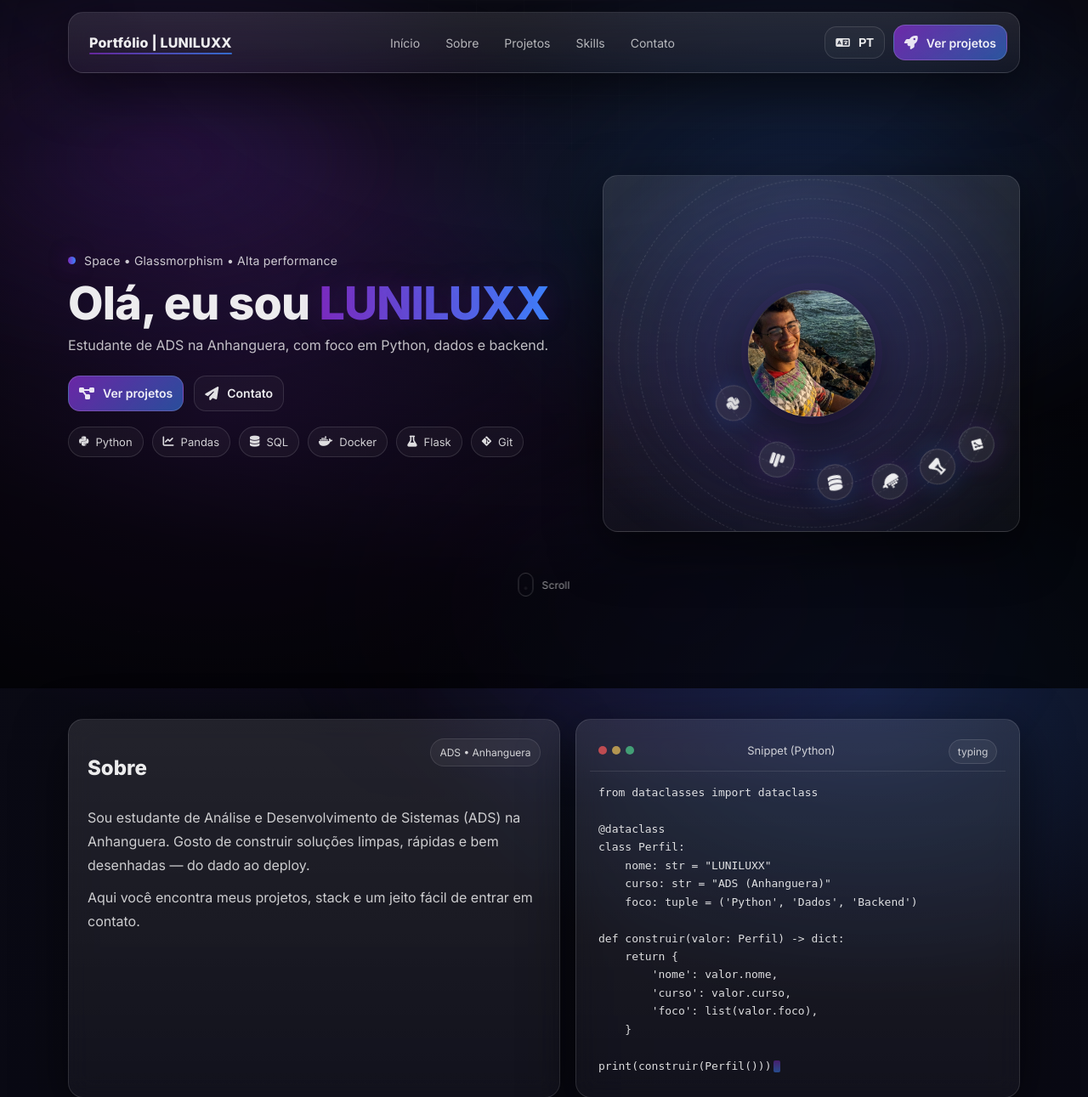
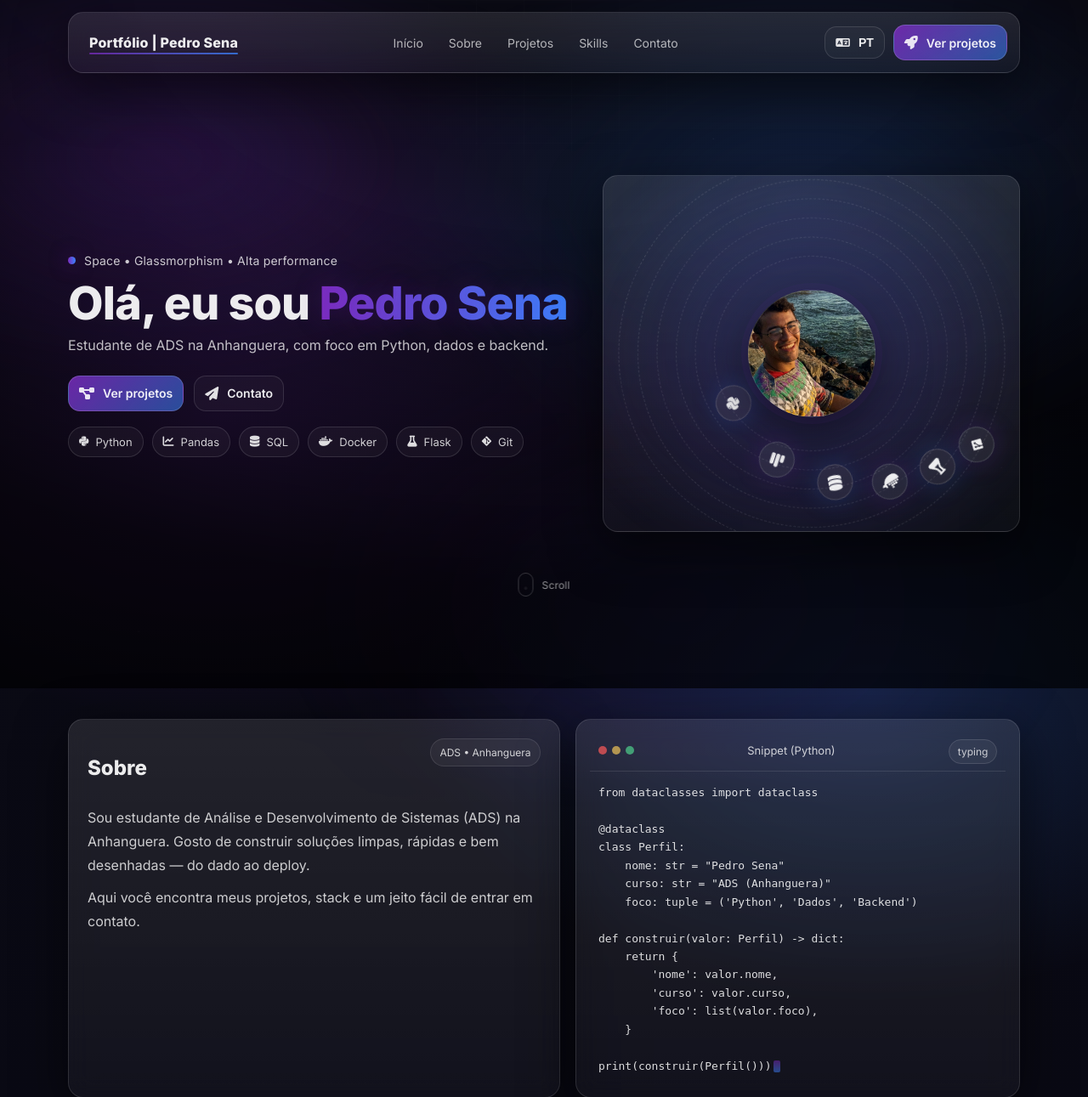
Before and after one commit to Luxn1er/portfolioWeb, a Flask app: page / in a window 1280 px wide. Shown: the top 1291 px of the page at 85% size. Run offline with Flask 3, Linux system fonts and the light colour scheme; some libraries are stand-ins or nearby versions.

Commit message:
refactor: altera nome para Pedro Sena
Made-with: Cursor

```diff
--- a/app.py
+++ b/app.py
@@ -9,14 +9,14 @@ I18N: dict[str, dict] = {
     "pt": {
         "meta": {
             "langName": "Português",
-            "title": "Portfólio | LUNILUXX",
+            "title": "Portfólio | Pedro Sena",
             "description": "Portfólio bilingue (PT/EN) com foco em dados e backend em Python.",
         },
         "nav": {"home": "Início", "about": "Sobre", "projects": "Projetos", "skills": "Skills", "contact": "Contato"},
         "hero": {
             "kicker": "Space • Glassmorphism • Alta performance",
             "titleA": "Olá, eu sou",
-            "titleB": "LUNILUXX",
+            "titleB": "Pedro Sena",
             "subtitle": "Estudante de ADS na Anhanguera, com foco em Python, dados e backend.",
             "ctaPrimary": "Ver projetos",
             "ctaSecondary": "Contato",
@@ -62,14 +62,14 @@ I18N: dict[str, dict] = {
     "en": {
         "meta": {
             "langName": "English",
-            "title": "Portfolio | LUNILUXX",
+            "title": "Portfolio | Pedro Sena",
             "description": "Bilingual (PT/EN) portfolio focused on data and Python backend.",
         },
         "nav": {"home": "Home", "about": "About", "projects": "Projects", "skills": "Stack", "contact": "Contact"},
         "hero": {
             "kicker": "Space • Glassmorphism • High performance",
             "titleA": "Hi, I'm",
-            "titleB": "LUNILUXX",
+            "titleB": "Pedro Sena",
             "subtitle": "ADS student at Anhanguera, focused on Python, data, and backend.",
             "ctaPrimary": "View projects",
             "ctaSecondary": "Contact",
--- a/static/js/script.js
+++ b/static/js/script.js
@@ -186,7 +186,7 @@
         "",
         "@dataclass",
         "class Profile:",
-        '    name: str = "LUNILUXX"',
+        '    name: str = "Pedro Sena"',
         '    degree: str = "ADS (Anhanguera)"',
         "    focus: tuple = ('Python', 'Data', 'Backend')",
         "",
@@ -206,7 +206,7 @@
       "",
       "@dataclass",
       "class Perfil:",
-      '    nome: str = "LUNILUXX"',
+      '    nome: str = "Pedro Sena"',
       '    curso: str = "ADS (Anhanguera)"',
       "    foco: tuple = ('Python', 'Dados', 'Backend')",
       "",
--- a/templates/index.html
+++ b/templates/index.html
@@ -62,7 +62,7 @@
             <p class="kicker" data-i18n="hero.kicker">Space • Glassmorphism • Alta performance</p>
             <h1 class="headline">
               <span data-i18n="hero.titleA">Olá, eu sou</span>
-              <span class="headline__accent" data-i18n="hero.titleB">LUNILUXX</span>
+              <span class="headline__accent" data-i18n="hero.titleB">Pedro Sena</span>
             </h1>
             <p class="subhead" data-i18n="hero.subtitle">
               Estudante de ADS na Anhanguera, com foco em Python, dados e backend.
@@ -96,7 +96,7 @@
                   <span class="avatar__ring"></span>
                   <span class="avatar__ring avatar__ring--2"></span>
                   <span class="avatar__ring avatar__ring--3"></span>
-                  <span class="avatar__fallback">LL</span>
+                  <span class="avatar__fallback">PS</span>
                   <!-- Se quiser usar foto: coloque `static/img/profile.jpg` e ative no CSS -->
                 </div>
               </div>
```
Also changed, not shown: README.md.
